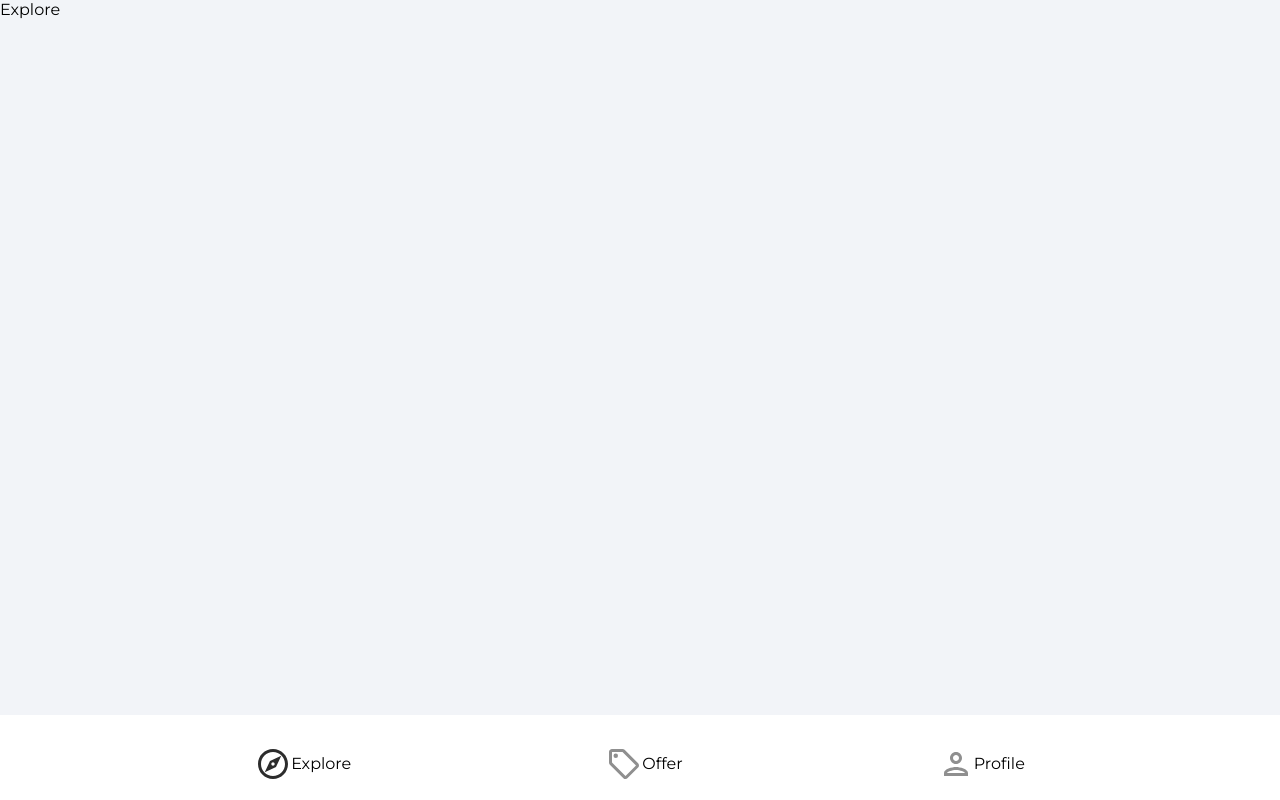
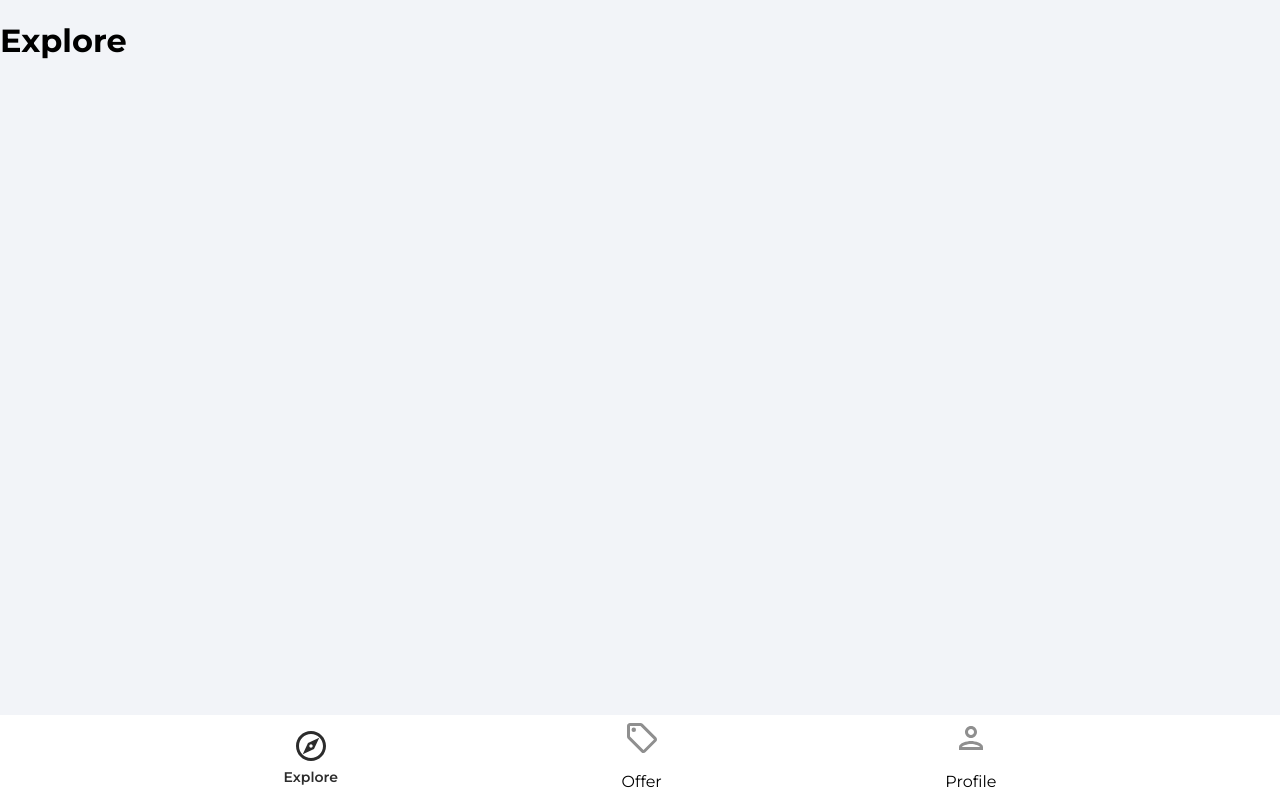
Before and after one commit to meliy-meyada/react-house-marketplace, a React (Create React App) app: page / in a window 1280 px wide. Built offline with nearby package versions, Linux system fonts and the light colour scheme.

Commit message:
Idea Design Navbar Different on click and fix bug className css

```diff
--- a/src/components/Navbar.jsx
+++ b/src/components/Navbar.jsx
@@ -19,23 +19,29 @@ function Navbar() {
         <footer className='navbar'>
             <div className="navbarNav">
                 <ul className="navbarListItems">
-                    <li className="navbarListItems" onClick={() => navigate
+                    <li className="navbarListItem" onClick={() => navigate
                         ('/')}>
                         <ExploreIcon fill={pathmatchRoute('/') ? '#2c2c2c' : '#8f8f8f'}
                             width='36px' height='36px' />
-                        <p>Explore</p>
+                        <p className={
+                            pathmatchRoute('/') ?
+                            'navbarListItemNameActive' : 'navbarListItemNam'}>Explore</p>
                         </li>
-                    <li className="navbarListItems" onClick={() => navigate
+                    <li className="navbarListItem" onClick={() => navigate
                         ('/offers')}>
                         <OfferIcon fill={pathmatchRoute('/offers') ? '#2c2c2c' : '#8f8f8f'}
                             width='36px' height='36px' />
-                        <p>Offer</p>
+                        <p className={
+                            pathmatchRoute('/offers') ?
+                            'navbarListItemNameActive' : 'navbarListItemNam'}>Offer</p>
                         </li>
-                    <li className="navbarListItems" onClick={() => navigate
+                    <li className="navbarListItem" onClick={() => navigate
                         ('/profile')}>
                         <PersonOutlineIcon fill={pathmatchRoute('/profile') ? '#2c2c2c' : '#8f8f8f'}
                             width='36px' height='36px' />
-                        <p>Profile</p>
+                        <p className={
+                            pathmatchRoute('/profile') ?
+                            'navbarListItemNameActive' : 'navbarListItemNam'}>Profile</p>
                         </li>
                     </ul>
                 </div>
--- a/src/pages/Explore.jsx
+++ b/src/pages/Explore.jsx
@@ -1,7 +1,12 @@
 
 function Explore() {
     return (
-        <div>Explore</div>
+        <div>
+            <h1>
+
+            Explore
+            </h1>
+        </div>
     )
 }
 
--- a/src/pages/ForgotPassword.jsx
+++ b/src/pages/ForgotPassword.jsx
@@ -1,7 +1,11 @@
 
 function ForgotPassword() {
     return (
-        <div>ForgotPassword</div>
+        <div>
+            <h1>
+                ForgotPassword
+            </h1>
+        </div>
     )
 }
 
--- a/src/pages/Offers.jsx
+++ b/src/pages/Offers.jsx
@@ -1,7 +1,11 @@
 
 function Offers() {
     return (
-        <div>Offers</div>
+        <div>
+            <h1>
+                Offers
+            </h1>
+        </div>
     )
 }
 
--- a/src/pages/Profile.jsx
+++ b/src/pages/Profile.jsx
@@ -2,7 +2,9 @@
 function Profile() {
     return (
         <div>
-            Profile
+            <h1>
+                Profile
+            </h1>
         </div>
     )
 }
--- a/src/pages/SignIn.jsx
+++ b/src/pages/SignIn.jsx
@@ -2,7 +2,9 @@
 function SignIn() {
     return (
         <div>
-            Sign in
+            <h1>
+                Sign in
+            </h1>
         </div>
     )
 }
--- a/src/pages/SignUp.jsx
+++ b/src/pages/SignUp.jsx
@@ -1,7 +1,11 @@
 
 function SignUp() {
     return (
-        <div>SignUp</div>
+        <div>
+            <h1>
+                SignUp
+            </h1>
+        </div>
     )
 }
 
```
